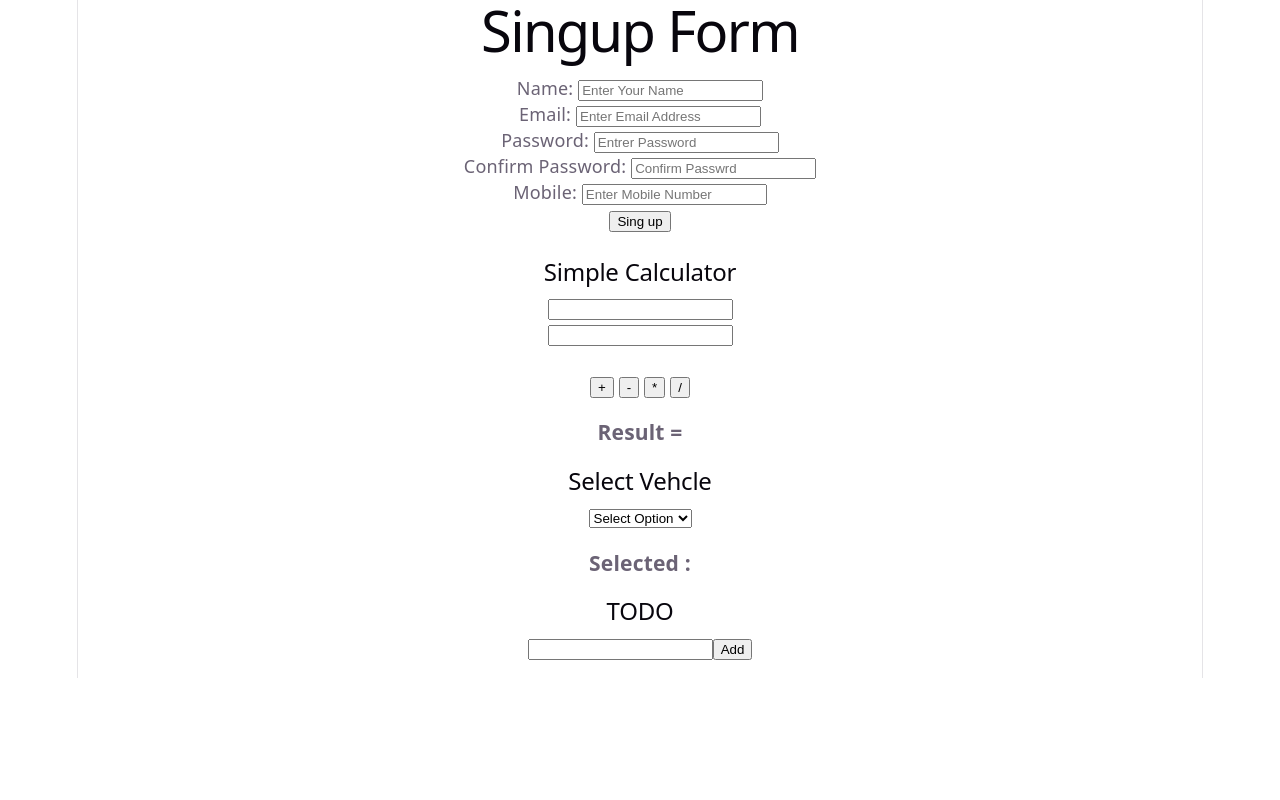
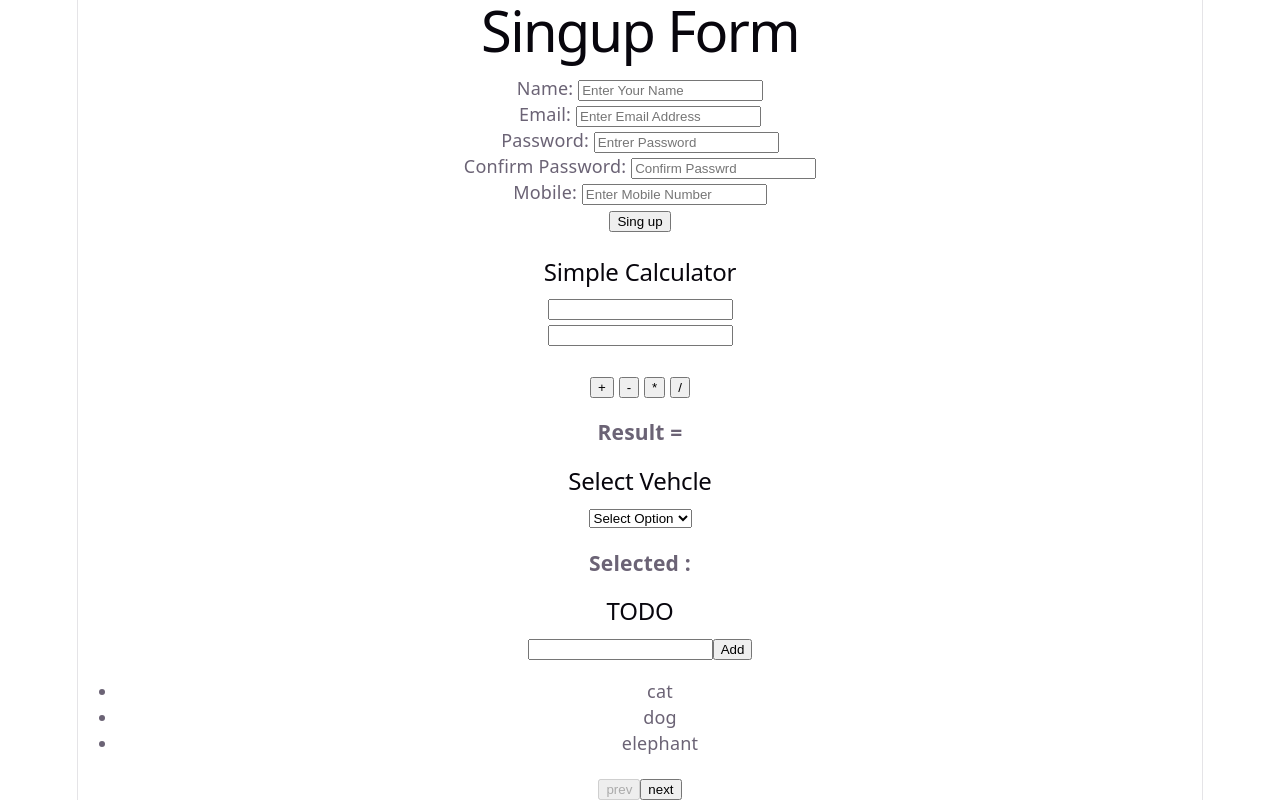
Before and after one commit to opmmansoor/React-Practices, a React (Vite) app in the folder React-Fix/: page / in a window 1280 px wide. Shown: the part 455-1255 px from the top of the page. Before the commit the page ends 1133 px from the top, so only its background shows below. Built offline with nearby package versions, Linux system fonts and the light colour scheme.

Commit message:
Pagination

```diff
--- a/React-Fix/src/App.jsx
+++ b/React-Fix/src/App.jsx
@@ -5,6 +5,7 @@ import Form from './Components/Form'
 import Calculator from './Components/Calculator'
 import SelectOption from './Components/SelectOption'
 import Todo from './Components/Todo'
+import Pagination from './Components/Pagination'
 
 function App() {
 
@@ -18,6 +19,7 @@ function App() {
       <Calculator />
       <SelectOption />
       <Todo />
+      <Pagination />
     </div>
   )
 }
--- /dev/null
+++ b/React-Fix/src/Components/Pagination.jsx
@@ -0,0 +1,42 @@
+import React, { useState } from "react";
+
+function Pagination() {
+  const animals = [
+    "cat",
+    "dog",
+    "elephant",
+    "lion",
+    "tiger",
+    "puma",
+    "leopard",
+    "zebra",
+    "horse",
+    "squirrel",
+  ];
+
+  const [page, setPage] = useState(1);
+  const PAGE_SIZE = 3;
+
+  const totalPages = Math.ceil(animals.length / PAGE_SIZE);
+
+  const paginatedAnimals = animals.slice(
+    (page - 1) * PAGE_SIZE,
+    page * PAGE_SIZE,
+  );
+  console.log(paginatedAnimals);
+  return (
+    <div>
+      <ul>
+        {paginatedAnimals.map((item, index) => (
+          <li key={index}>{item}</li>
+        ))}
+      </ul>
+      <button onClick={() => setPage(page - 1)} disabled={page === 1}>
+        prev
+      </button>
+      <button onClick={() => setPage(page + 1)} disabled={page === totalPages }>next</button>
+    </div>
+  );
+}
+
+export default Pagination;
```
